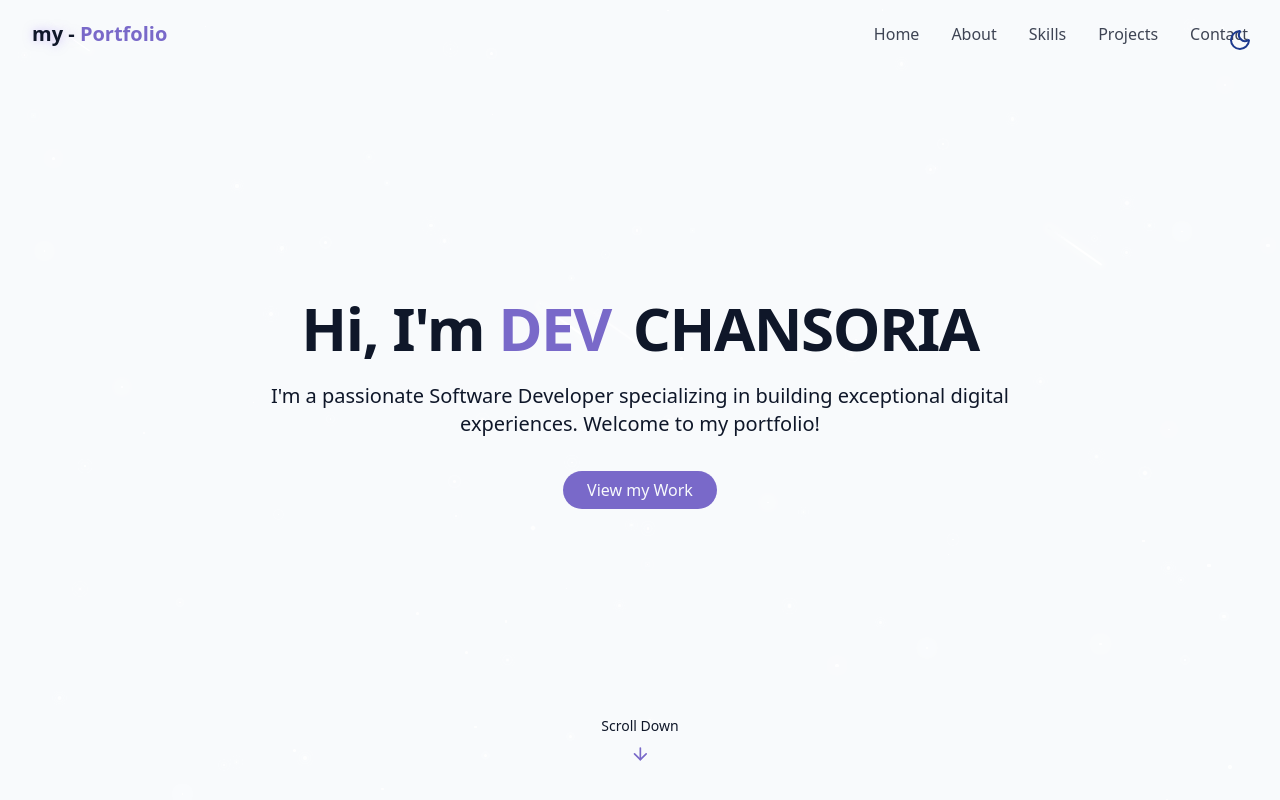
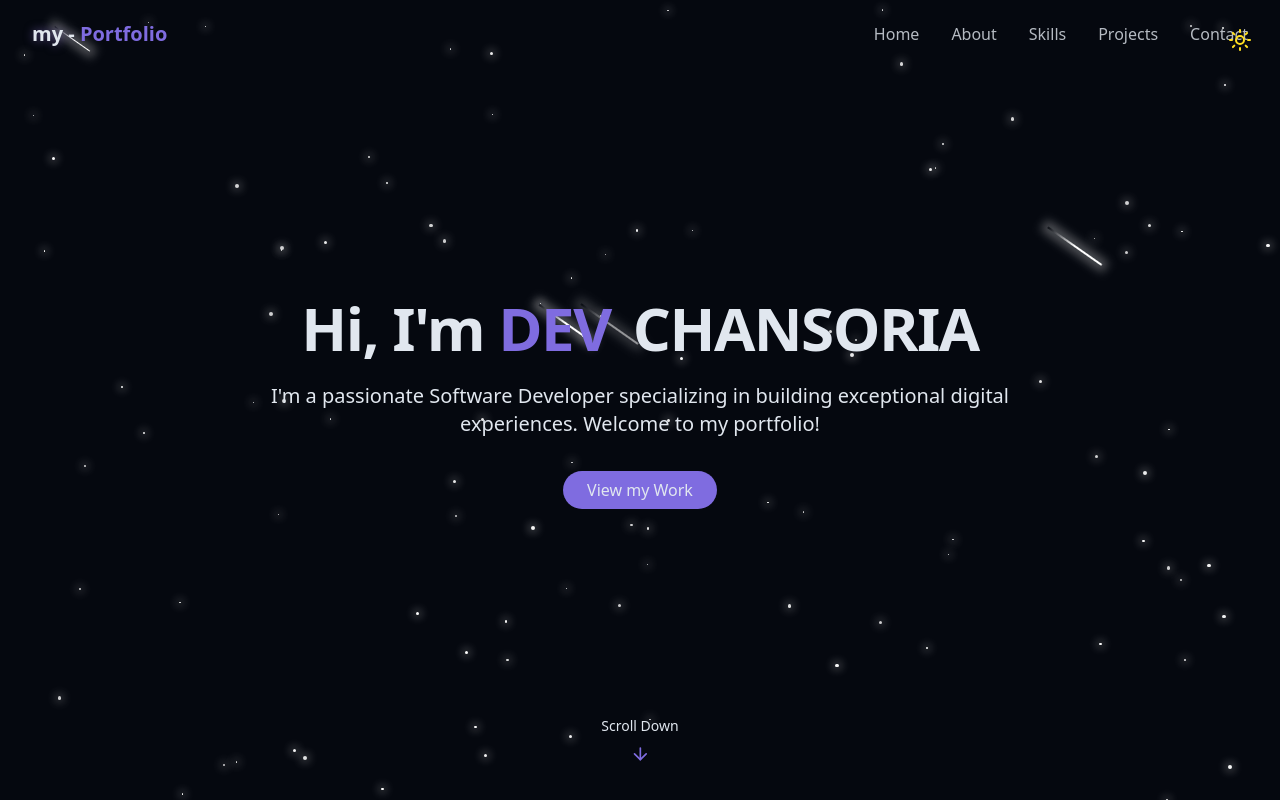
Before and after one commit to devchansoria01/my-PORTFOLIO, a React (Vite) app: page / in a window 1280 px wide. Shown: the top 800 px of the page. Built offline with nearby package versions, Linux system fonts and the light colour scheme.

Commit message:
default to dark

```diff
--- a/src/components/ThemeToggle.jsx
+++ b/src/components/ThemeToggle.jsx
@@ -4,17 +4,22 @@
 
 export const ThemeToggle = () => {
 
-    const [isDarkMode, setIsDarkMode] = useState(false);
+    // Default state set to true (Dark)
+    const [isDarkMode, setIsDarkMode] = useState(true);
 
     useEffect(() => {
         const savedTheme = localStorage.getItem("theme");
-        if (savedTheme === "dark") {
+
+        // Check if the user has explicitly set preference to light
+        if (savedTheme === "light") {
+            setIsDarkMode(false);
+            document.documentElement.classList.remove("dark");
+        }
+        // Otherwise (if "dark" OR if null/first visit), set to dark
+        else{
             setIsDarkMode(true);
             document.documentElement.classList.add("dark");
-        }
-        else{
-            localStorage.setItem("theme", "light");
-            setIsDarkMode(false);
+            localStorage.setItem("theme", "dark");
         }
     }, []);
 
```
